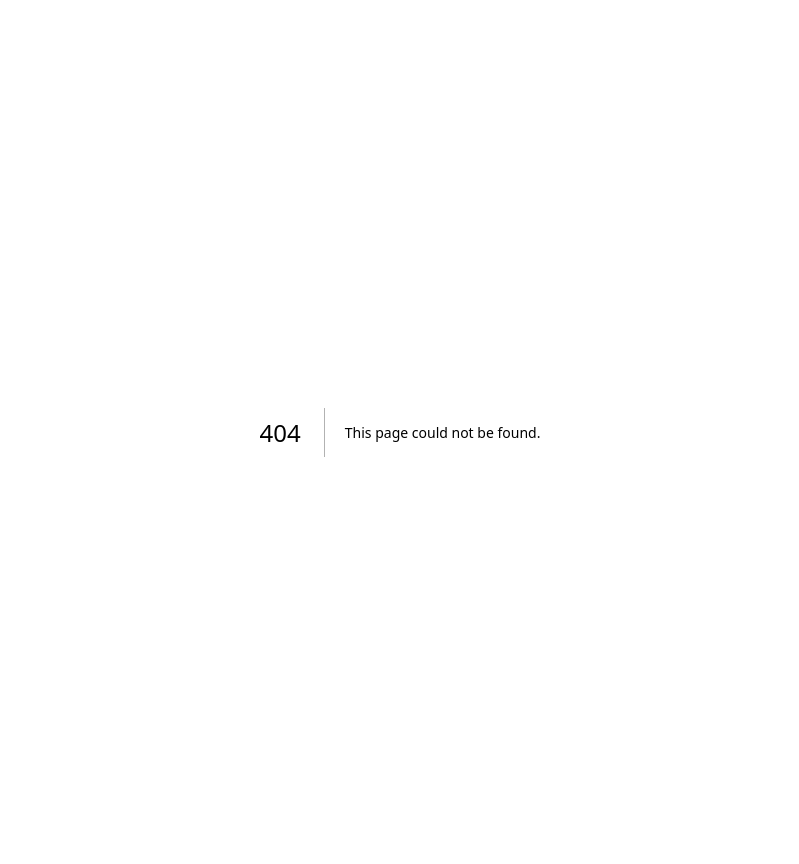
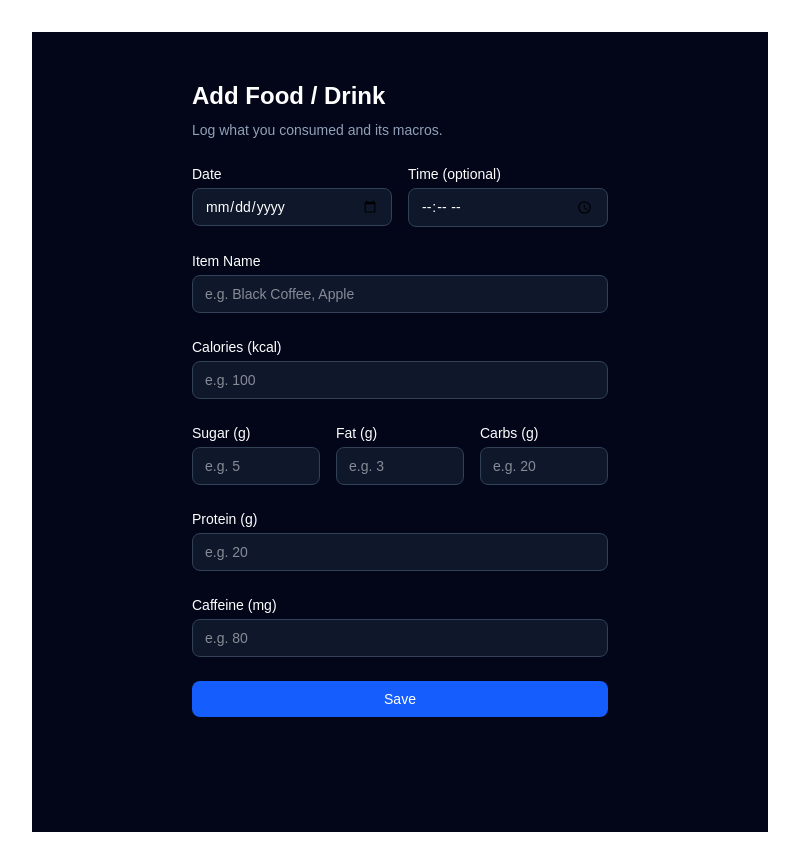
Before and after one commit to shivamarora01/MacroMind, a Next.js app: page /macros/new in a window 1280 px wide. Before the commit this address had no page. Shown: the whole page, without its empty margins (240-1039 px from the left). Built offline with nearby package versions, Linux system fonts and the light colour scheme.

Commit message:
"updated ui page when adding new macros"

```diff
--- /dev/null
+++ b/app/macros/new/page.tsx
@@ -0,0 +1,198 @@
+"use client";
+
+import { useState } from "react";
+
+export default function NewMacroPage() {
+  const [name, setName] = useState("");
+  const [calories, setCalories] = useState("");
+  const [protein, setProtein] = useState("");
+  const [fat, setFat] = useState("");
+  const [caffeine, setCaffeine] = useState("");
+  const [carbs, setCarbs] = useState("");
+  const [sugar, setSugar] = useState("");
+
+  // ⭐ New states for date + time
+  const [date, setDate] = useState("");
+  const [time, setTime] = useState("");
+  const [message, setMessage] = useState("");
+
+  const handleCreate = async() => {
+    setMessage("");
+    if(!name || !calories || !protein || !fat || !carbs || !sugar){
+      setMessage("Please enter all fields");
+      return;
+    }
+    const consumedAt = new Date(`${date}T${time || "00:00"}`).toISOString();
+    const body = {
+    name,
+    calories: Number(calories),
+    protein: Number(protein),
+    fat: Number(fat),
+    carbs: Number(carbs),
+    sugar: Number(sugar),
+    caffeine: Number(caffeine),
+    consumedAt,
+  };
+    //else do the post request
+    try {
+      const res = await fetch("/api/macros/new", {
+      method: "POST",
+      headers: {
+        "Content-type" : "application/json",
+      },
+      body: JSON.stringify(body)
+    });
+    if(!res.ok) throw new Error("Failed to Save");
+
+    const data = await res.json();
+    setMessage("Saved succesfully!");
+
+    // Clear fields
+    setName("");
+    setCalories("");
+    setProtein("");
+    setFat("");
+    setCarbs("");
+    setSugar("");
+    setCaffeine("");
+    setDate("");
+    setTime("");
+    } catch (error) {
+      setMessage("Something went wrong.");
+    }
+  }
+
+  return (
+    <main className="min-h-screen bg-slate-950 text-white flex justify-center items-start py-12">
+      {message && (
+       <p className="text-center mt-3 text-sm text-green-400">{message}</p>
+      )}
+      <div className="w-full max-w-md px-4">
+
+        <h1 className="text-2xl font-semibold mb-2">Add Food / Drink</h1>
+        <p className="text-sm text-slate-400 mb-6">
+          Log what you consumed and its macros.
+        </p>
+
+        <form className="space-y-6">
+
+          {/* Date + Time */}
+          <div className="grid grid-cols-2 gap-4">
+            <div>
+              <label className="block mb-1 text-sm font-medium">Date</label>
+              <input
+                type="date"
+                value={date}
+                onChange={(e) => setDate(e.target.value)}
+                className="w-full rounded-lg border border-slate-700 bg-slate-900 px-3 py-2 text-sm focus:border-blue-500 focus:ring-1 focus:ring-blue-500 outline-none"
+              />
+            </div>
+
+            <div>
+              <label className="block mb-1 text-sm font-medium">Time (optional)</label>
+              <input
+                type="time"
+                value={time}
+                onChange={(e) => setTime(e.target.value)}
+                className="w-full rounded-lg border border-slate-700 bg-slate-900 px-3 py-2 text-sm focus:border-blue-500 focus:ring-1 focus:ring-blue-500 outline-none"
+              />
+            </div>
+          </div>
+
+          {/* Item Name */}
+          <div>
+            <label className="block mb-1 text-sm font-medium">Item Name</label>
+            <input
+              type="text"
+              placeholder="e.g. Black Coffee, Apple"
+              value={name}
+              onChange={(e) => setName(e.target.value)}
+              className="w-full rounded-lg border border-slate-700 bg-slate-900 px-3 py-2 text-sm focus:border-blue-500 focus:ring-1 focus:ring-blue-500 outline-none"
+            />
+          </div>
+
+          {/* Calories */}
+          <div>
+            <label className="block mb-1 text-sm font-medium">Calories (kcal)</label>
+            <input
+              type="number"
+              placeholder="e.g. 100"
+              value={calories}
+              onChange={(e) => setCalories(e.target.value)}
+              className="w-full rounded-lg border border-slate-700 bg-slate-900 px-3 py-2 text-sm focus:border-blue-500 focus:ring-1 focus:ring-blue-500 outline-none"
+            />
+          </div>
+
+          {/* sugar / fat / carbs */}
+          <div className="grid grid-cols-3 gap-4">
+            <div>
+              <label className="block mb-1 text-sm font-medium">Sugar (g)</label>
+              <input
+                type="number"
+                placeholder="e.g. 5"
+                value={sugar}
+                onChange={(e) => setSugar(e.target.value)}
+                className="w-full rounded-lg border border-slate-700 bg-slate-900 px-3 py-2 text-sm focus:border-blue-500 focus:ring-1 focus:ring-blue-500 outline-none"
+              />
+            </div>
+
+            <div>
+              <label className="block mb-1 text-sm font-medium">Fat (g)</label>
+              <input
+                type="number"
+                placeholder="e.g. 3"
+                value={fat}
+                onChange={(e) => setFat(e.target.value)}
+                className="w-full rounded-lg border border-slate-700 bg-slate-900 px-3 py-2 text-sm focus:border-blue-500 focus:ring-1 focus:ring-blue-500 outline-none"
+              />
+            </div>
+
+            <div>
+              <label className="block mb-1 text-sm font-medium">Carbs (g)</label>
+              <input
+                type="number"
+                placeholder="e.g. 20"
+                value={carbs}
+                onChange={(e) => setCarbs(e.target.value)}
+                className="w-full rounded-lg border border-slate-700 bg-slate-900 px-3 py-2 text-sm focus:border-blue-500 focus:ring-1 focus:ring-blue-500 outline-none"
+              />
+            </div>
+          </div>
+
+          {/* Protein */}
+          <div>
+            <label className="block mb-1 text-sm font-medium">Protein (g)</label>
+            <input
+              type="number"
+              placeholder="e.g. 20"
+              value={protein}
+              onChange={(e) => setProtein(e.target.value)}
+              className="w-full rounded-lg border border-slate-700 bg-slate-900 px-3 py-2 text-sm focus:border-blue-500 focus:ring-1 focus:ring-blue-500 outline-none"
+            />
+          </div>
+
+          {/* caffeine */}
+          <div>
+            <label className="block mb-1 text-sm font-medium">Caffeine (mg)</label>
+            <input
+              type="number"
+              placeholder="e.g. 80"
+              value={caffeine}
+              onChange={(e) => setCaffeine(e.target.value)}
+              className="w-full rounded-lg border border-slate-700 bg-slate-900 px-3 py-2 text-sm focus:border-blue-500 focus:ring-1 focus:ring-blue-500 outline-none"
+            />
+          </div>
+
+          {/* Save Button */}
+          <button
+            type="button"
+            onClick={handleCreate}
+            className="w-full bg-blue-600 hover:bg-blue-500 rounded-lg py-2 font-medium text-sm transition"
+          >
+            Save
+          </button>
+        </form>
+      </div>
+    </main>
+  );
+}
```
